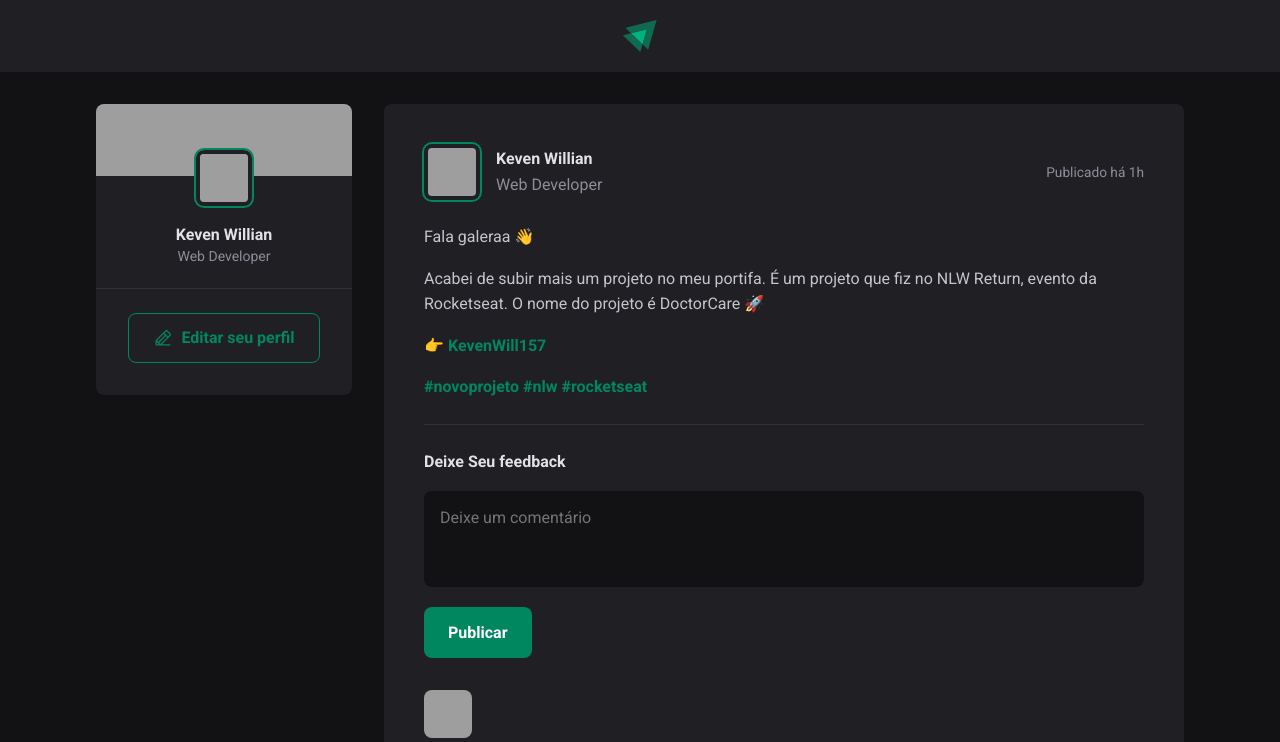
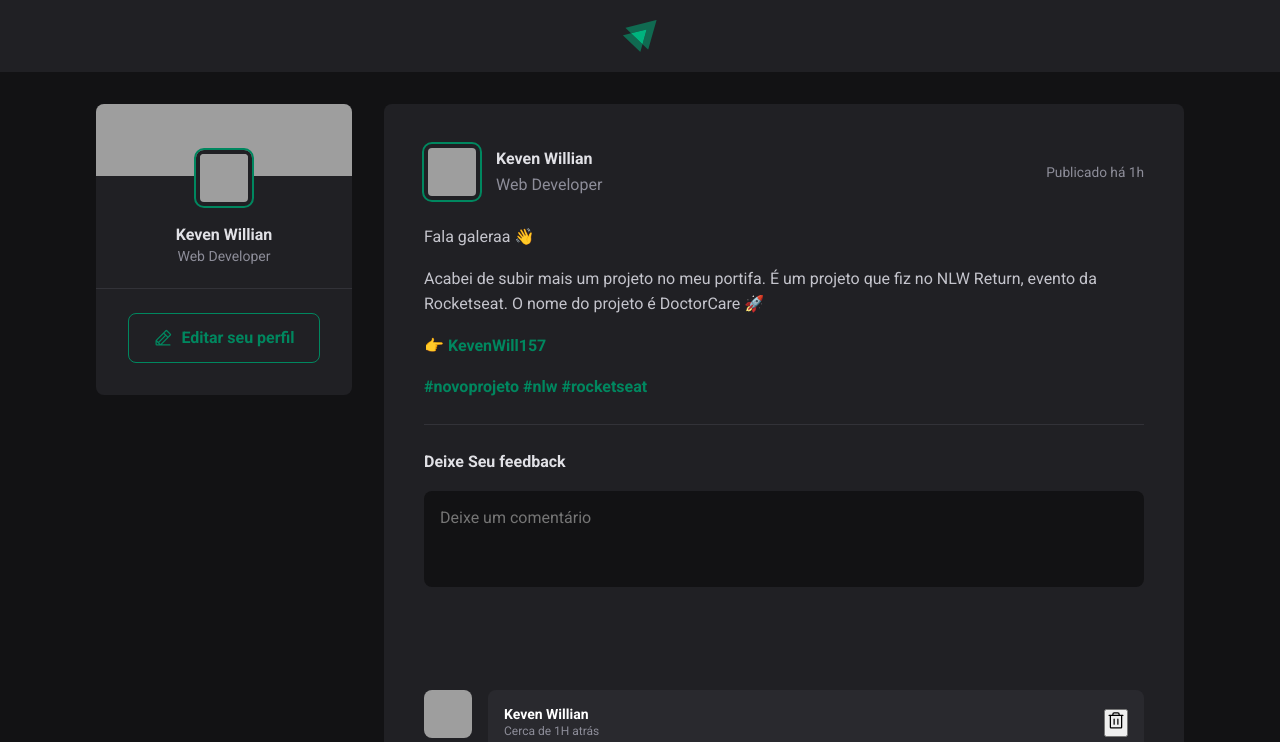
Before and after one commit to keven157751/Ignitefeed2, a React (Vite) app: page / in a window 1280 px wide. Shown: the top 742 px of the page. Built offline with nearby package versions, Linux system fonts and the light colour scheme; grey boxes are pictures that could not be loaded.

Commit message:
commit Comentarios

```diff
--- a/src/components/Comment.jsx
+++ b/src/components/Comment.jsx
@@ -9,10 +9,10 @@ export function Comment() {
 
             <div className={styles.commentBox}>
                 <div className={styles.commentContent}>
-                    <header>
+                    <header className={styles.header}>
                         <div clasName={styles.authorAndTime}>
-                            <strong>Keven Willian</strong>
-                            <time title='11 de Maio às 08:13h' dateTime='2023-08-08 08:13:30'>Cerca de 1H atrás</time>
+                            <strong className={styles.commentName}>Keven Willian</strong>
+                            <time className={styles.time} title='11 de Maio às 08:13h' dateTime='2023-08-08 08:13:30'>Cerca de 1H atrás</time>
                         </div>
 
                         <button title='Deletar Comentário'>
--- a/src/components/Comment.module.css
+++ b/src/components/Comment.module.css
@@ -1,4 +1,4 @@
-.Comment {
+.comment {
     margin-top: 1.5rem;
     display: flex;
     gap: 1rem;
@@ -9,3 +9,31 @@
     height: 3rem;
     border-radius: 8px;
 }
+
+.commentBox {
+    flex: 1;
+}
+
+.commentContent {
+    background: var(--gray-700);
+    border-radius: 8px;
+    padding: 1rem;
+}
+
+.header {
+    display: flex;
+    align-items: center;
+    justify-content: space-between;
+}
+
+.commentName {
+    display: block;
+    font-size: 0.875rem;
+}
+
+.time {
+    display: block;
+    font-size: 0.75rem;
+    line-height: 1.6;
+    color: var(--gray-400);
+}
--- a/src/components/Post.jsx
+++ b/src/components/Post.jsx
@@ -35,7 +35,9 @@ export function Post() {
                 <textarea
                     placeholder='Deixe um comentário'
                 />
-                <button type='submit'>Publicar</button>
+               <footer>
+                 <button type='submit'>Publicar</button>
+               </footer>
             </form>
 
             <div className={styles.commentList}>
--- a/src/components/Post.module.css
+++ b/src/components/Post.module.css
@@ -92,6 +92,16 @@
     margin-top: 1rem;
 }
 
+.commentForm footer {
+    visibility: hidden;
+    max-width: 0;
+}
+
+.commentForm:focus-within footer {
+    visibility: visible;
+    max-height: none;
+}
+
 .commentForm button[type=submit] {
     padding: 1rem 1.5rem;
     margin-top: 1rem;
@@ -101,7 +111,6 @@
     color: var(--white);
     font-weight: bold;
     cursor: pointer;
-
     transition: background-color 0.1s;
 
 }
```
